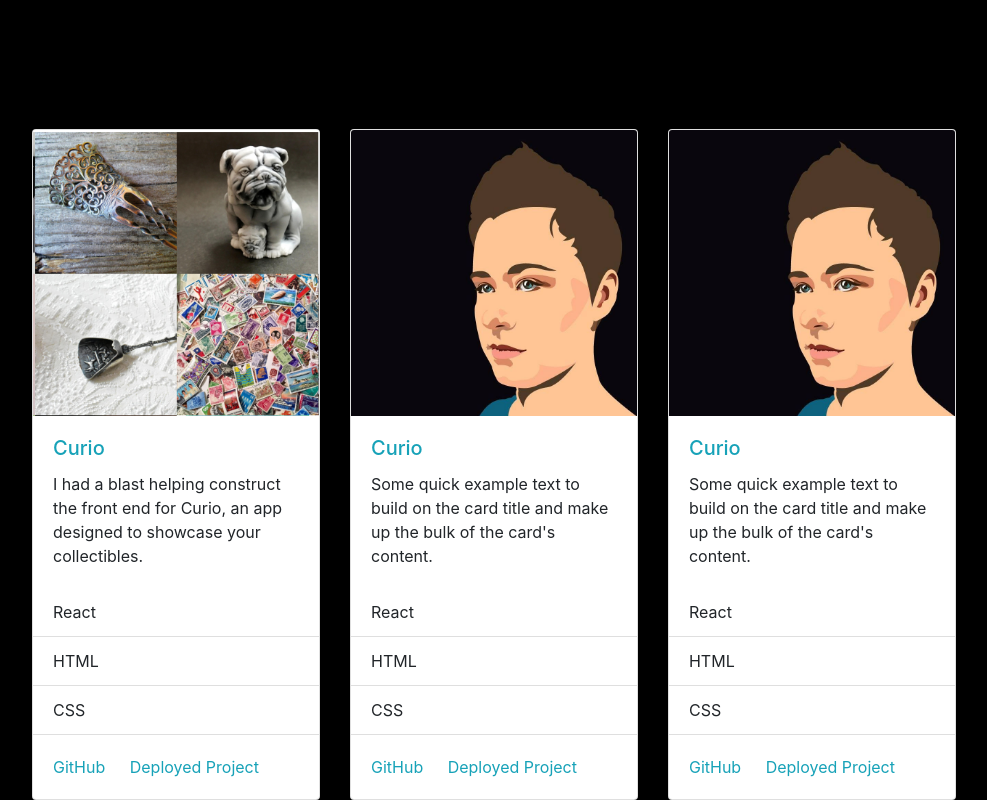
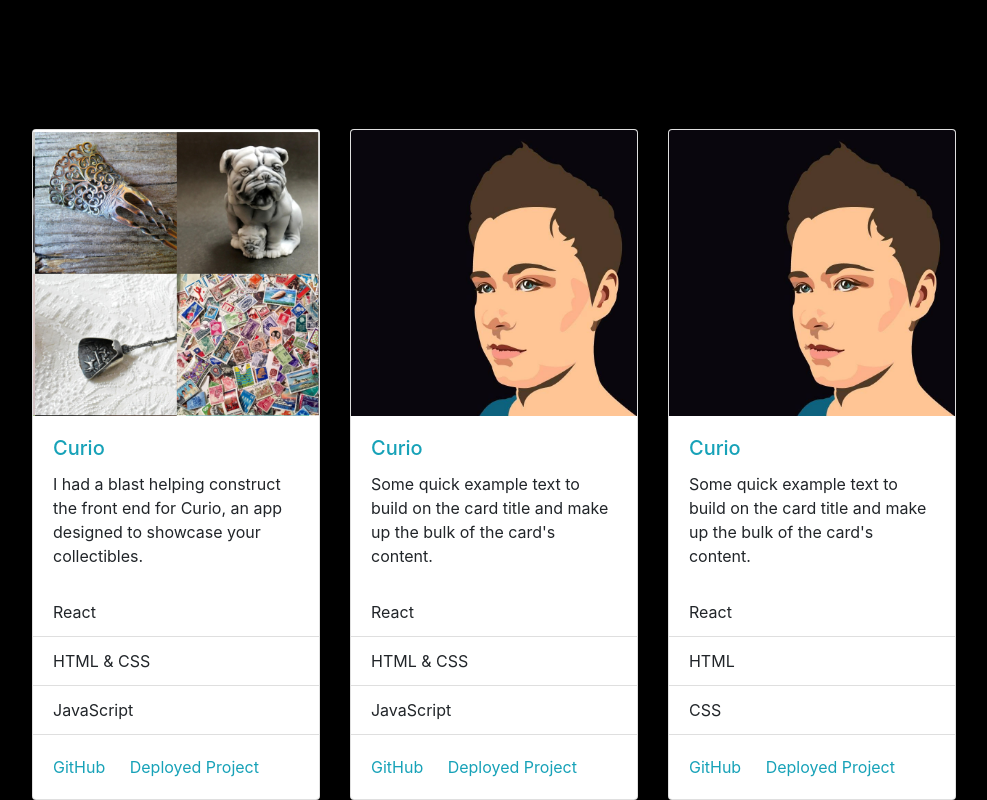
Before and after one commit to allie-rae/bootstrap-portfolio, a plain HTML site: page index.html in a window 1280 px wide. Shown: the part 727-1527 px from the top of the page, without its empty margins (146-1133 px from the left). Drawn offline with nearby package versions, Linux system fonts and the light colour scheme.

Commit message:
improved curio card

```diff
--- a/index.html
+++ b/index.html
@@ -35,8 +35,8 @@
                 </div>
                 <ul class="list-group list-group-flush">
                   <li class="list-group-item">React</li>
-                  <li class="list-group-item">HTML</li>
-                  <li class="list-group-item">CSS</li>
+                  <li class="list-group-item">HTML & CSS</li>
+                  <li class="list-group-item">JavaScript</li>
                 </ul>
                 <div class="card-body">
                   <a href="https://github.com/curio-app" class="card-link text-info">GitHub</a>
@@ -53,8 +53,8 @@
                 </div>
                 <ul class="list-group list-group-flush">
                   <li class="list-group-item">React</li>
-                  <li class="list-group-item">HTML</li>
-                  <li class="list-group-item">CSS</li>
+                  <li class="list-group-item">HTML & CSS</li>
+                  <li class="list-group-item">JavaScript</li>
                 </ul>
                 <div class="card-body">
                   <a href="#" class="card-link text-info">GitHub</a>
```
